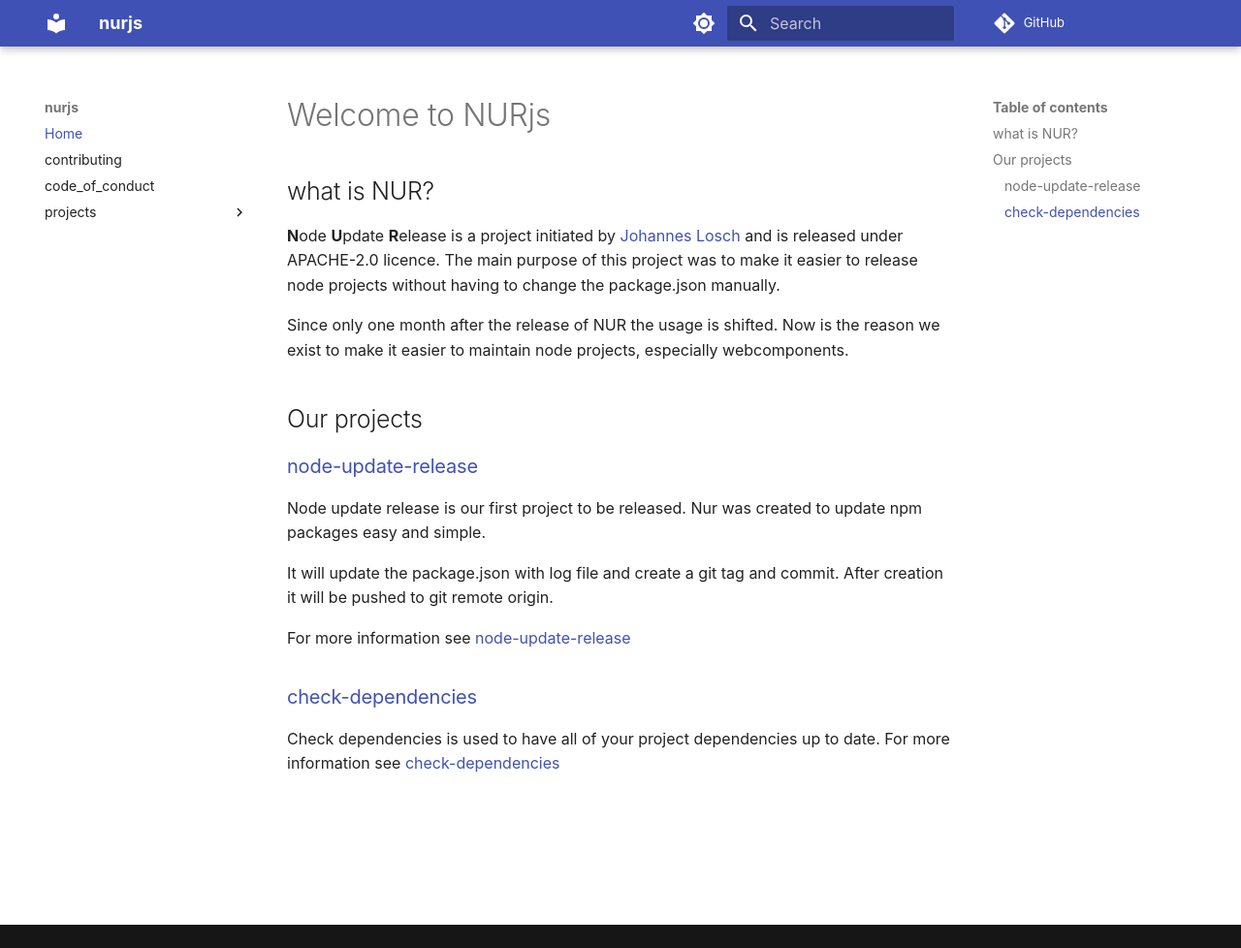
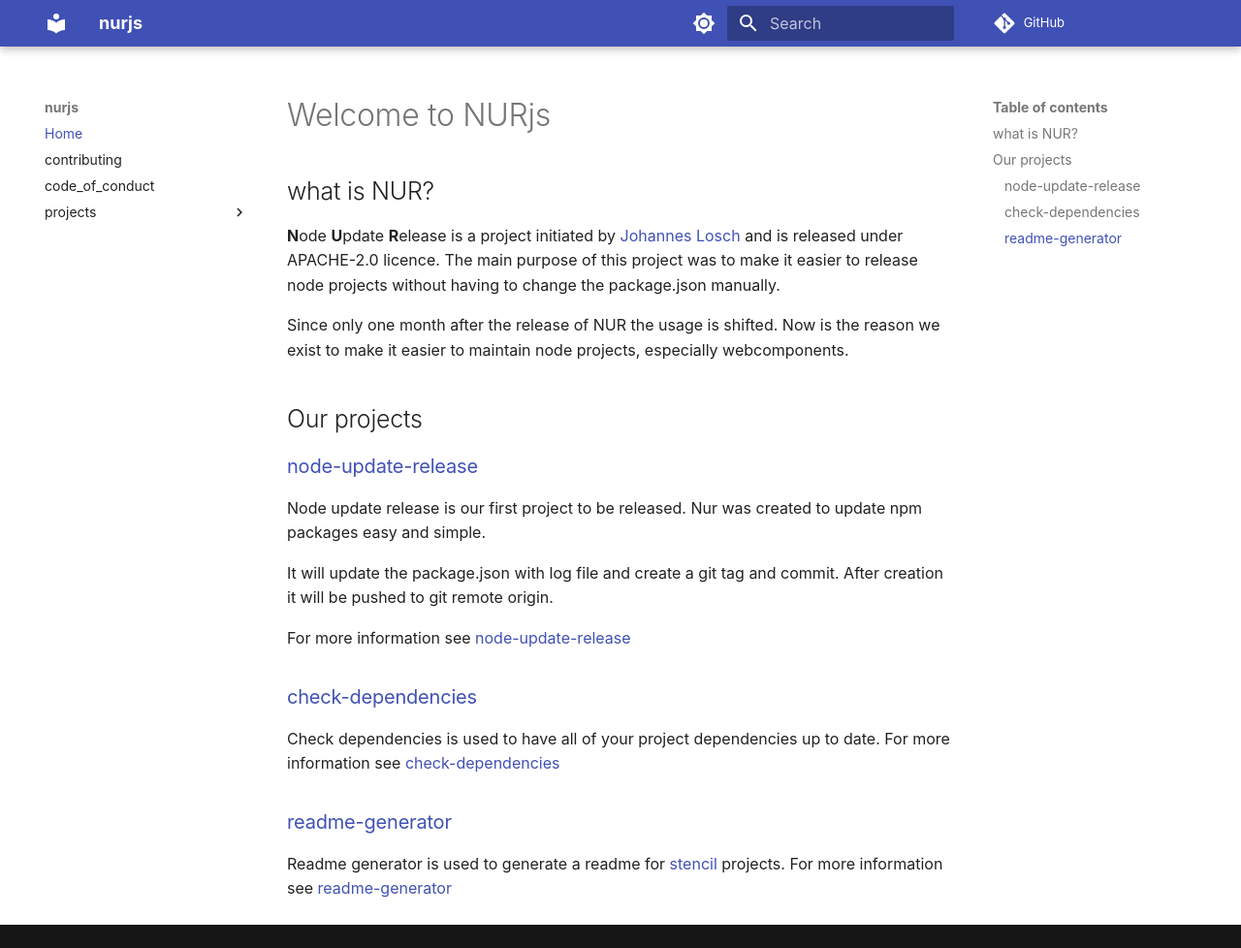
Before and after one commit to nurjs/nurjs, an MkDocs documentation site: the page built from docs/index.md, in a window 1280 px wide and 978 px high. Shown: the whole window at 97% size. Built offline with MkDocs 1.6.1 and Material for MkDocs 9.7.7, drawn with Linux system fonts in a browser that asks for light colours.

Commit message:
docs(wip): added readme-generator docs

```diff
--- a/docs/index.md
+++ b/docs/index.md
@@ -22,3 +22,8 @@
 
 Check dependencies is used to have all of your project dependencies up to date.
 For more information see [check-dependencies](./projects/check-dependencies.md)
+
+### [readme-generator](https://github.com/nurjs/readme-generator){target="\_blank}
+
+Readme generator is used to generate a readme for [stencil](https://stenciljs.com) projects.
+For more information see [readme-generator](./projects/readme-generator.md)
```
Also changed, not shown: docs/projects/readme-generator.md (added, +4 -0 lines).
